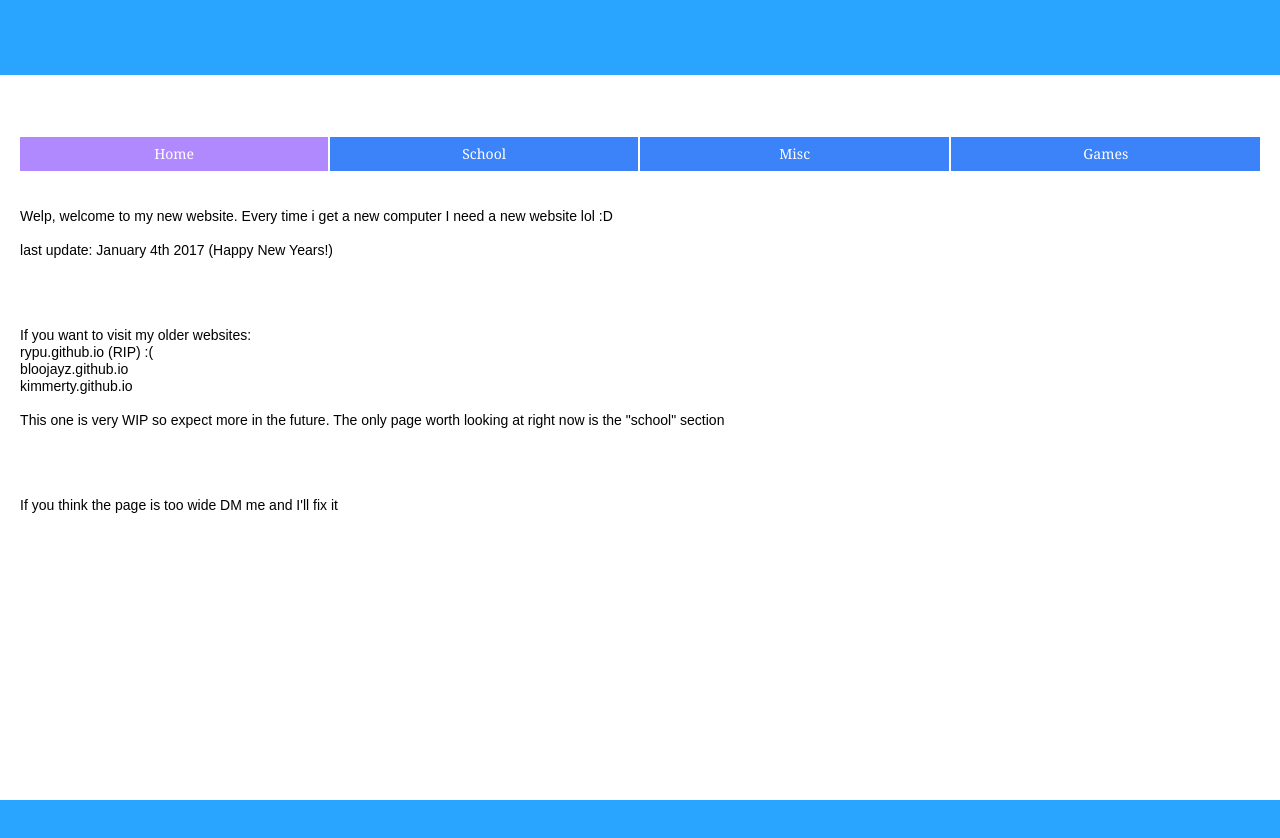
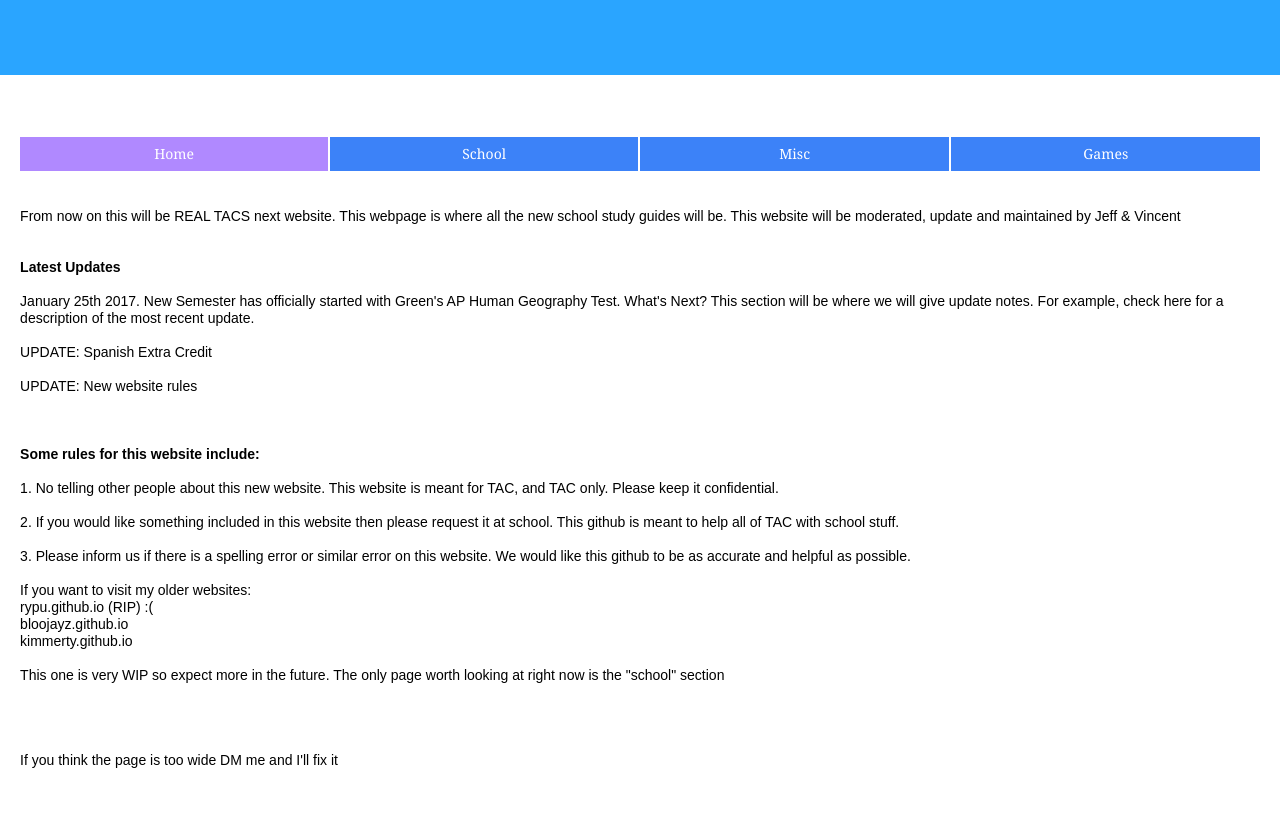
Before and after one commit to theasiancouncil/theasiancouncil.github.io, a plain HTML site: page index.html in a window 1280 px wide. Before the commit the page ends 800 px from the top, so only its background shows below. Drawn offline with Linux system fonts and the light colour scheme.

Commit message:
Index
Changed home page

```diff
--- a/index.html
+++ b/index.html
@@ -44,12 +44,22 @@ if(typeof Muse == "undefined") window.Muse = {}; window.Muse.assets = {"required
    <div class="clearfix colelem" id="u94-30"><!-- content -->
     <p>&nbsp;</p>
     <p>&nbsp;</p>
-    <p>Welp, welcome to my new website. Every time i get a new computer I need a new website lol :D</p>
+    <p>From now on this will be REAL TACS next website. This webpage is where all the new school study guides will be. This website will be moderated, update and maintained by Jeff & Vincent</p>
     <p>&nbsp;</p>
-    <p>last update: January 4th 2017 (Happy New Years!)</p>
+    <p>&nbsp;</p>
+    <h10><b>Latest Updates</b></h10>
+    <p>&nbsp;</p><p> January 25th 2017. New Semester has officially started with Green's AP Human Geography Test. What's Next? This section will be where we will give update notes. For example, check here for a description of the most recent update.
+    <p>&nbsp;</p>UPDATE: Spanish Extra Credit
+    <p>&nbsp;</p>UPDATE: New website rules</p>
     <p>&nbsp;</p>
     <p>&nbsp;</p>
     <p>&nbsp;</p>
+
+    <p><b>Some rules for this website include:</b>
+    <p>&nbsp;</p>1. No telling other people about this new website. This website is meant for TAC, and TAC only. Please keep it confidential.
+    <p>&nbsp;</p>2. If you would like something included in this website then please request it at school. This github is meant to help all of TAC with school stuff.
+   <p>&nbsp;</p> 3. Please inform us if there is a spelling error or similar error on this website. We would like this github to be as accurate and helpful as possible.</p>
+
     <p>&nbsp;</p>
     <p>If you want to visit my older websites:</p>
     <p>rypu.github.io (RIP) :(</p>
```
